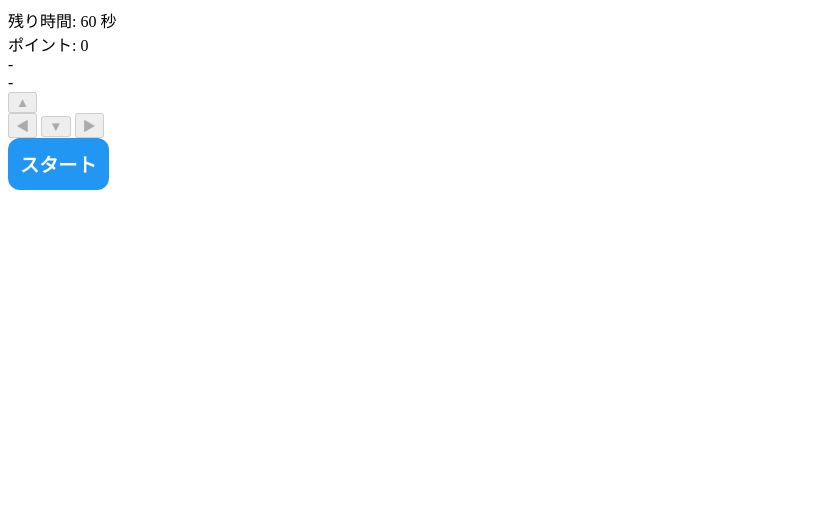
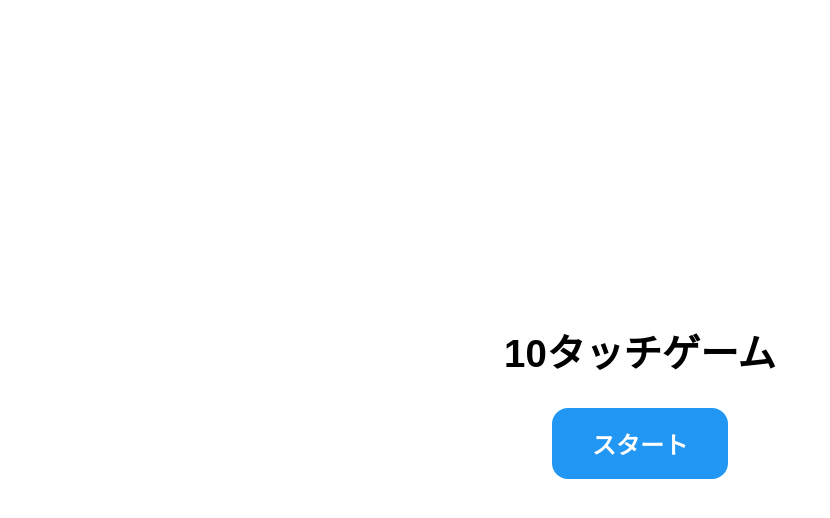
Before and after one commit to makinoki135-ux/addition_game_2, a plain HTML site: page index.html in a window 1280 px wide. Shown: the whole page, without its empty margins (0-830 px from the left). Drawn offline with Linux system fonts and the light colour scheme.

Commit message:
Update index.html

```diff
--- a/index.html
+++ b/index.html
@@ -5,29 +5,58 @@
   <meta name="viewport" content="width=device-width, initial-scale=1.0" />
   <title>10タッチゲーム</title>
   <style>
-    /* 省略せずに前回のCSSそのまま使用可。追加部分のみ下記 */
+    body {
+      background: #f4f4f4;
+      margin: 0;
+      touch-action: manipulation;
+      font-family: sans-serif;
+    }
 
-    #start-btn, #restart-btn {
-      padding: 12px;
-      font-size: 1.2rem;
-      border-radius: 12px;
+    .game-container {
+      max-width: 600px;
+      height: 100vh;
+      margin: 0 auto;
+      background: #fff;
+      display: flex;
+      flex-direction: column;
+      padding: 16px;
+    }
+
+    /* --- スタートオーバーレイ --- */
+    #start-overlay {
+      position: fixed;
+      inset: 0;
+      background: #fff;
+      display: flex;
+      justify-content: center;
+      align-items: center;
+      flex-direction: column;
+      gap: 30px;
+      z-index: 999;
+    }
+    #start-overlay h1 {
+      font-size: 2.4rem;
+      margin: 0;
+    }
+    #start-overlay button {
+      padding: 18px 40px;
+      font-size: 1.5rem;
+      border-radius: 16px;
       border: none;
       background: #2196f3;
+      font-weight: 700;
       color: #fff;
-      font-weight: 600;
-      cursor: pointer;
-      touch-action: manipulation;
     }
-    #restart-btn {
-      background: #4caf50;
-      display: none;
-    }
-    #start-btn:active, #restart-btn:active {
-      opacity: 0.9;
-    }
+
+    /* 既存UIはそのままでOK（前回CSS利用） */
   </style>
 </head>
 <body>
+  <div id="start-overlay">
+    <h1>10タッチゲーム</h1>
+    <button id="start-btn">スタート</button>
+  </div>
+
   <div class="game-container">
     <header class="info-bar">
       <div>残り時間: <span id="time">60</span> 秒</div>
@@ -51,12 +80,20 @@
     </section>
 
     <footer class="footer">
-      <button id="start-btn">スタート</button>
-      <button id="restart-btn">もう一度</button>
+      <button id="restart-btn" style="display:none;">もう一度</button>
       <div id="message"></div>
     </footer>
   </div>
 
   <script src="game.js"></script>
+
+  <script>
+    // ← 追加スクリプト（最小）
+    document.getElementById("start-btn").addEventListener("pointerup", () => {
+      document.getElementById("start-overlay").style.display = "none";
+      restartGame();       // ← game.js 既存の開始関数を呼ぶだけ！
+    });
+  </script>
+
 </body>
 </html>
```
